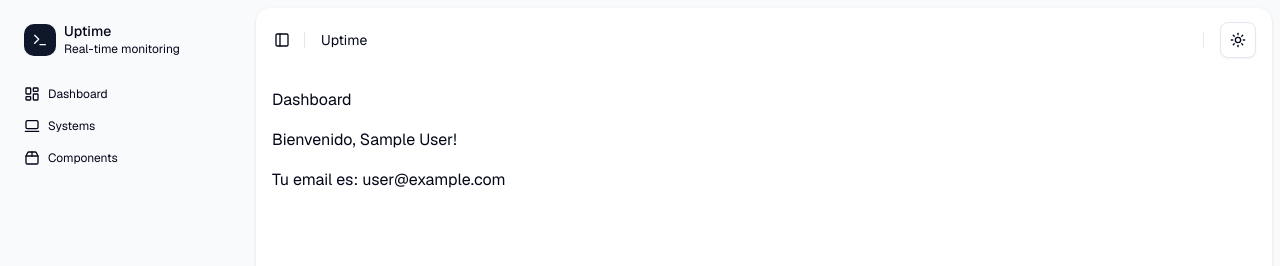
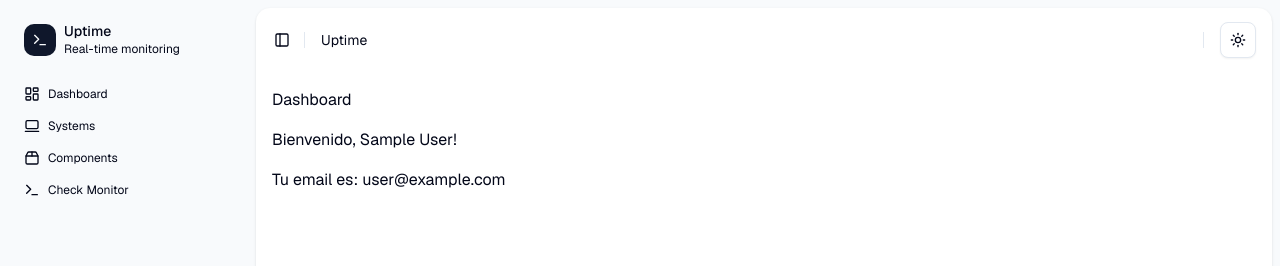
Before and after one commit to jenneracostadiaz/uptime-frontend, a Next.js app: page / in a window 1280 px wide. Shown: the top 266 px of the page. Built offline with nearby package versions, Linux system fonts and the light colour scheme; no server answers; sample sign-in values are in the browser's storage.

Commit message:
feat: add Check Monitor link to sidebar

```diff
--- a/src/components/AppSidebar.tsx
+++ b/src/components/AppSidebar.tsx
@@ -47,6 +47,11 @@ export async function AppSidebar() {
             url: '/components',
             icon: Package2,
         },
+        {
+            title: 'Check Monitor',
+            url: '/check-monitor',
+            icon: Terminal,
+        },
     ];
 
     return (
```
